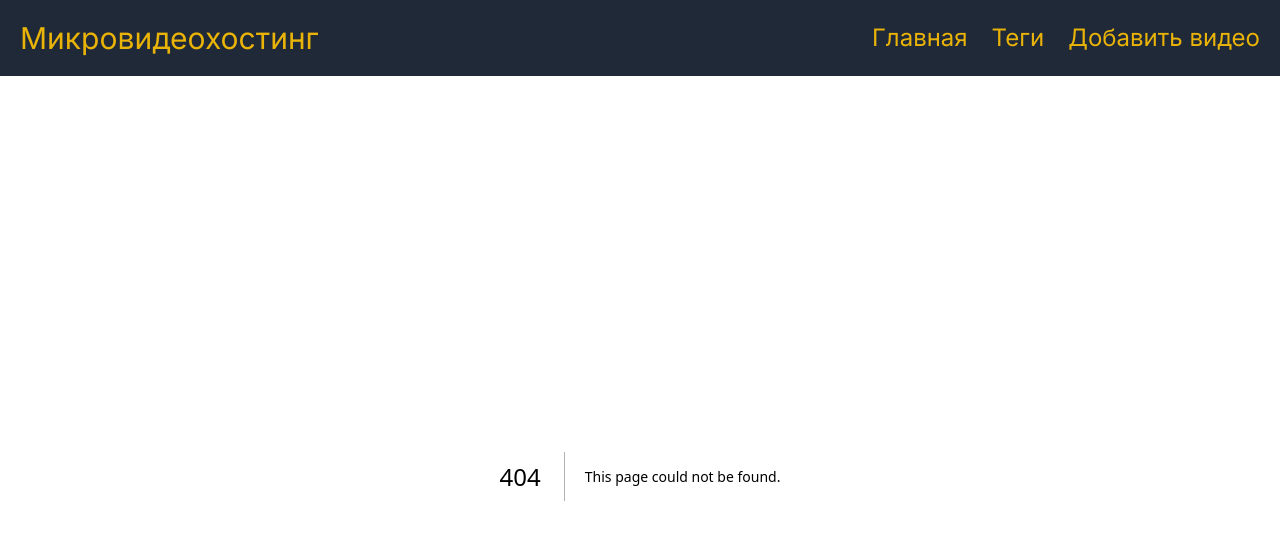
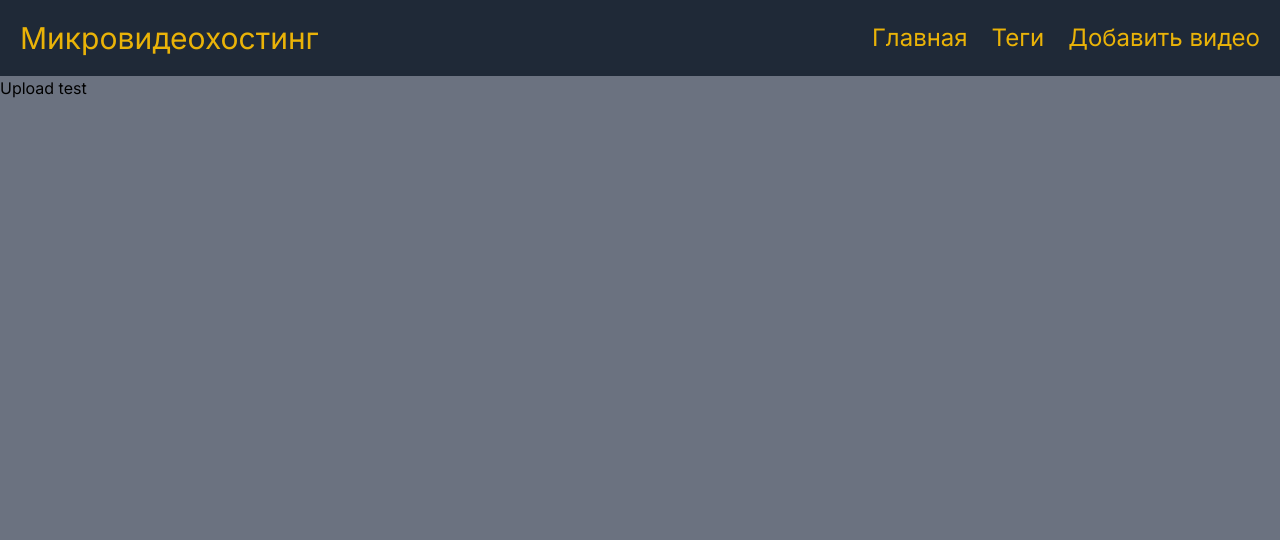
Before and after one commit to IvanOrlovsky/MicroVideoHosting, a Next.js app: page /upload in a window 1280 px wide. Before the commit this address had no page. Shown: the top 540 px of the page. Built offline with nearby package versions, Linux system fonts and the light colour scheme.

Commit message:
started with working on upload page

```diff
--- a/src/app/page.js
+++ b/src/app/page.js
@@ -1,5 +1,3 @@
-import { metadata } from "../../metadata"
-
 export default function Home() {
   return (
     <div>
@@ -7,5 +5,3 @@ export default function Home() {
     </div>
   )
 }
-
-Home.metadata = metadata.home
--- /dev/null
+++ b/src/app/upload/page.js
@@ -0,0 +1,7 @@
+export default function Upload() {
+  return (
+    <div>
+      Upload test
+    </div>
+  )
+}
```
